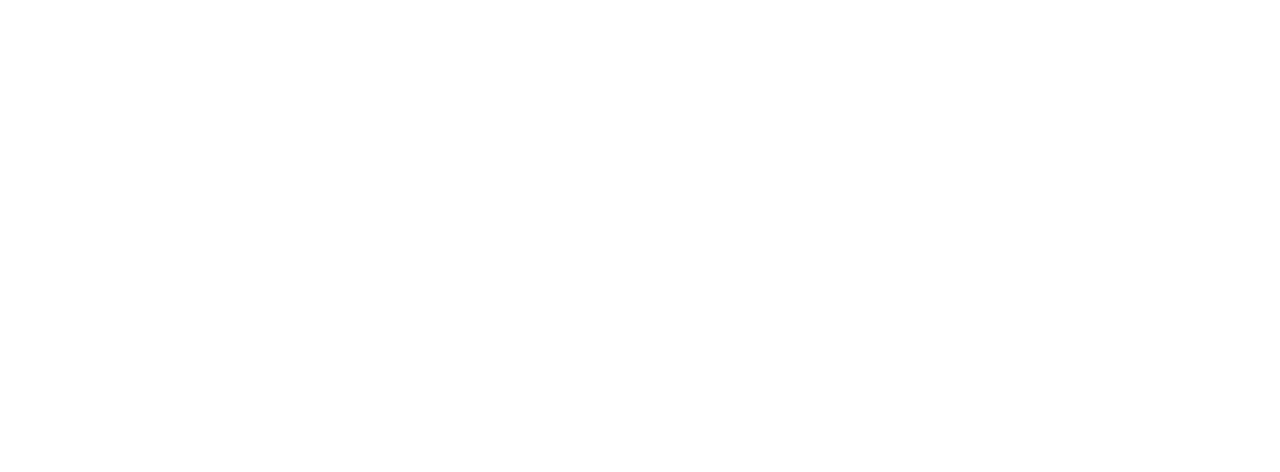
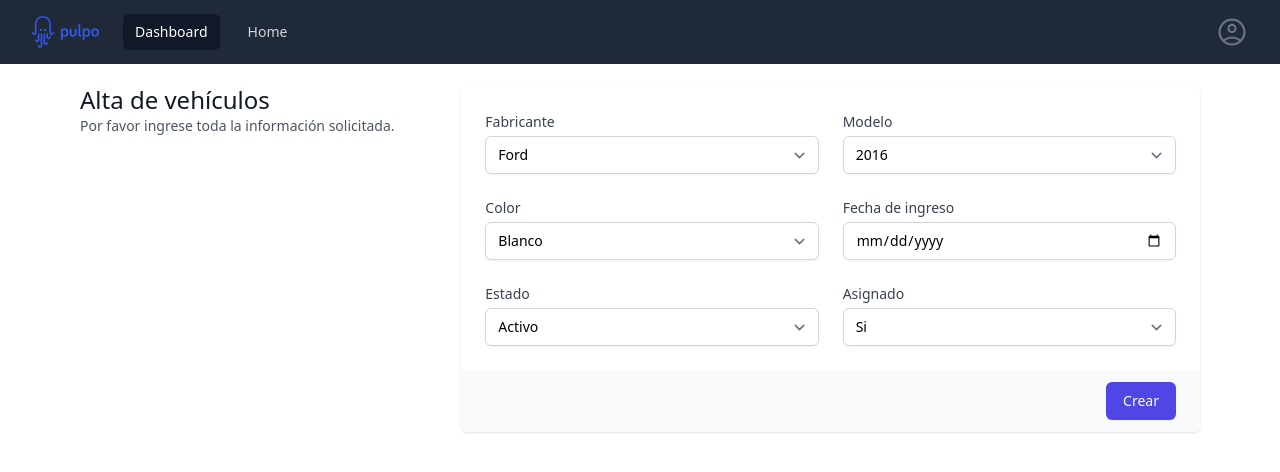
Before and after one commit to oscaracu/testPulpoFullstack, an Angular app in the folder pulpo-client/: page /dashboard/vehicle-form in a window 1280 px wide. Before the commit this address led to /. Shown: the top 472 px of the page. Built offline with nearby package versions, Linux system fonts and the light colour scheme.

Commit message:
frontend/vehicle-form

```diff
--- a/pulpo-client/package.json
+++ b/pulpo-client/package.json
@@ -26,6 +26,7 @@
     "@angular-devkit/build-angular": "^15.0.4",
     "@angular/cli": "~15.0.4",
     "@angular/compiler-cli": "^15.0.0",
+    "@tailwindcss/forms": "^0.5.3",
     "@types/jasmine": "~4.3.0",
     "autoprefixer": "^10.4.13",
     "jasmine-core": "~4.5.0",
--- a/pulpo-client/src/app/app-routing.module.ts
+++ b/pulpo-client/src/app/app-routing.module.ts
@@ -3,6 +3,7 @@ import { RouterModule, Routes } from '@angular/router';
 import { DashboardComponent } from './dashboard/dashboard.component';
 import { LoginComponent } from './login/login.component';
 import { VehicleDetailsComponent } from './vehicle-details/vehicle-details.component';
+import { VehicleFormComponent } from './vehicle-form/vehicle-form.component';
 import { VehiclesListComponent } from './vehicles-list/vehicles-list.component';
 
 const routes: Routes = [
@@ -13,6 +14,7 @@ const routes: Routes = [
     children: [
       { path: '', component: VehiclesListComponent },
       { path: 'vehicle-details/:id', component: VehicleDetailsComponent },
+      { path: 'vehicle-form', component: VehicleFormComponent },
     ],
   },
 ];
--- a/pulpo-client/src/app/app.module.ts
+++ b/pulpo-client/src/app/app.module.ts
@@ -8,6 +8,7 @@ import { LoginComponent } from './login/login.component';
 import { NavbarComponent } from './navbar/navbar.component';
 import { VehiclesListComponent } from './vehicles-list/vehicles-list.component';
 import { VehicleDetailsComponent } from './vehicle-details/vehicle-details.component';
+import { VehicleFormComponent } from './vehicle-form/vehicle-form.component';
 
 @NgModule({
   declarations: [
@@ -16,7 +17,8 @@ import { VehicleDetailsComponent } from './vehicle-details/vehicle-details.compo
     LoginComponent,
     NavbarComponent,
     VehiclesListComponent,
-    VehicleDetailsComponent
+    VehicleDetailsComponent,
+    VehicleFormComponent
   ],
   imports: [
     BrowserModule,
--- a/pulpo-client/src/app/navbar/navbar.component.html
+++ b/pulpo-client/src/app/navbar/navbar.component.html
@@ -7,25 +7,11 @@
                     class="inline-flex items-center justify-center rounded-md p-2 text-gray-400 hover:bg-gray-700 hover:text-white focus:outline-none focus:ring-2 focus:ring-inset focus:ring-white"
                     aria-controls="mobile-menu" aria-expanded="false">
                     <span class="sr-only">Open main menu</span>
-                    <!--
-              Icon when menu is closed.
-
-              Heroicon name: outline/bars-3
-
-              Menu open: "hidden", Menu closed: "block"
-            -->
                     <svg class="block h-6 w-6" xmlns="http://www.w3.org/2000/svg" fill="none" viewBox="0 0 24 24"
                         stroke-width="1.5" stroke="currentColor" aria-hidden="true">
                         <path stroke-linecap="round" stroke-linejoin="round"
                             d="M3.75 6.75h16.5M3.75 12h16.5m-16.5 5.25h16.5" />
                     </svg>
-                    <!--
-              Icon when menu is open.
-
-              Heroicon name: outline/x-mark
-
-              Menu open: "block", Menu closed: "hidden"
-            -->
                     <svg class="hidden h-6 w-6" xmlns="http://www.w3.org/2000/svg" fill="none" viewBox="0 0 24 24"
                         stroke-width="1.5" stroke="currentColor" aria-hidden="true">
                         <path stroke-linecap="round" stroke-linejoin="round" d="M6 18L18 6M6 6l12 12" />
@@ -39,12 +25,11 @@
                 </div>
                 <div class="hidden sm:ml-6 sm:block">
                     <div class="flex space-x-4">
-                        <!-- Current: "bg-gray-900 text-white", Default: "text-gray-300 hover:bg-gray-700 hover:text-white" -->
                         <p class="bg-gray-900 text-white px-3 py-2 rounded-md text-sm font-medium" aria-current="page">
                             Dashboard
                         </p>
 
-                        <a href="#"
+                        <a routerLink="/dashboard"
                             class="text-gray-300 hover:bg-gray-700 hover:text-white px-3 py-2 rounded-md text-sm font-medium">Home</a>
                     </div>
                 </div>
@@ -67,20 +52,9 @@
                         </button>
                     </div>
 
-                    <!--
-              Dropdown menu, show/hide based on menu state.
-
-              Entering: "transition ease-out duration-100"
-                From: "transform opacity-0 scale-95"
-                To: "transform opacity-100 scale-100"
-              Leaving: "transition ease-in duration-75"
-                From: "transform opacity-100 scale-100"
-                To: "transform opacity-0 scale-95"
-            -->
                     <div *ngIf="menus.userOptions"
                         class="absolute right-0 z-10 mt-2 w-48 origin-top-right rounded-md bg-white py-1 shadow-lg ring-1 ring-black ring-opacity-5 focus:outline-none"
                         role="menu" aria-orientation="vertical" aria-labelledby="user-menu-button" tabindex="-1">
-                        <!-- Active: "bg-gray-100", Not Active: "" -->
 
                         <a href="#" class="block px-4 py-2 text-sm text-gray-700" role="menuitem" tabindex="-1"
                             id="user-menu-item-2">Sign out</a>
@@ -93,12 +67,11 @@
     <!-- Mobile menu, show/hide based on menu state. -->
     <div *ngIf="menus.navLink" class="sm:hidden" id="mobile-menu">
         <div class="space-y-1 px-2 pt-2 pb-3">
-            <!-- Current: "bg-gray-900 text-white", Default: "text-gray-300 hover:bg-gray-700 hover:text-white" -->
             <p class="bg-gray-900 text-white block px-3 py-2 rounded-md text-base font-medium" aria-current="page">
                 Dashboard
             </p>
 
-            <a href="#"
+            <a routerLink="/dashboard"
                 class="text-gray-300 hover:bg-gray-700 hover:text-white block px-3 py-2 rounded-md text-base font-medium">Home</a>
         </div>
     </div>
--- /dev/null
+++ b/pulpo-client/src/app/vehicle-form/vehicle-form.component.html
@@ -0,0 +1,84 @@
+<div class="container my-6 px-6 mx-auto md:px-20">
+
+
+    <div class="mt-10 sm:mt-0">
+        <div class="md:grid md:grid-cols-3 md:gap-6">
+            <div class="md:col-span-1">
+                <div class="px-4 sm:px-0">
+                    <h3 class="text-2xl font-medium leading-6 text-gray-900">Alta de vehículos</h3>
+                    <p class="mt-1 text-sm text-gray-600">Por favor ingrese toda la información solicitada.</p>
+                </div>
+            </div>
+            <div class="mt-5 md:col-span-2 md:mt-0">
+                <form action="#" method="POST">
+                    <div class="overflow-hidden shadow sm:rounded-md">
+                        <div class="bg-white px-4 py-5 sm:p-6">
+                            <div class="grid grid-cols-6 gap-6">
+                                <div class="col-span-6 sm:col-span-3">
+                                    <label for="make" class="block text-sm font-medium text-gray-700">Fabricante</label>
+                                    <select id="make" name="make" autocomplete="off"
+                                        class="mt-1 block w-full rounded-md border border-gray-300 bg-white py-2 px-3 shadow-sm focus:border-indigo-500 focus:outline-none focus:ring-indigo-500 sm:text-sm">
+                                        <option>Ford</option>
+                                        <option>Dodge</option>
+                                        <option>Nissan</option>
+                                    </select>
+                                </div>
+                                <div class="col-span-6 sm:col-span-3">
+                                    <label for="model" class="block text-sm font-medium text-gray-700">Modelo</label>
+                                    <select id="model" name="model" autocomplete="off"
+                                        class="mt-1 block w-full rounded-md border border-gray-300 bg-white py-2 px-3 shadow-sm focus:border-indigo-500 focus:outline-none focus:ring-indigo-500 sm:text-sm">
+                                        <option>2016</option>
+                                        <option>2017</option>
+                                        <option>2018</option>
+                                    </select>
+                                </div>
+                                <div class="col-span-6 sm:col-span-3">
+                                    <label for="color" class="block text-sm font-medium text-gray-700">Color</label>
+                                    <select id="color" name="color" autocomplete="off"
+                                        class="mt-1 block w-full rounded-md border border-gray-300 bg-white py-2 px-3 shadow-sm focus:border-indigo-500 focus:outline-none focus:ring-indigo-500 sm:text-sm">
+                                        <option>Blanco</option>
+                                        <option>Negro</option>
+                                        <option>Plata</option>
+                                    </select>
+                                </div>
+
+
+
+                                <div class="col-span-6 sm:col-span-3">
+                                    <label for="admissionDate" class="block text-sm font-medium text-gray-700">Fecha de
+                                        ingreso</label>
+                                    <input type="date" name="admissionDate" id="admissionDate" autocomplete="off"
+                                        class="mt-1 block w-full rounded-md border-gray-300 shadow-sm focus:border-indigo-500 focus:ring-indigo-500 sm:text-sm">
+                                </div>
+
+                                <div class="col-span-6 sm:col-span-3">
+                                    <label for="isActive" class="block text-sm font-medium text-gray-700">Estado</label>
+                                    <select id="isActive" name="isActive" autocomplete="off"
+                                        class="mt-1 block w-full rounded-md border border-gray-300 bg-white py-2 px-3 shadow-sm focus:border-indigo-500 focus:outline-none focus:ring-indigo-500 sm:text-sm">
+                                        <option>Activo</option>
+                                        <option>Inactivo</option>
+                                    </select>
+                                </div>
+
+                                <div class="col-span-6 sm:col-span-3">
+                                    <label for="isAssigned"
+                                        class="block text-sm font-medium text-gray-700">Asignado</label>
+                                    <select id="isAssigned" name="isAssigned" autocomplete="off"
+                                        class="mt-1 block w-full rounded-md border border-gray-300 bg-white py-2 px-3 shadow-sm focus:border-indigo-500 focus:outline-none focus:ring-indigo-500 sm:text-sm">
+                                        <option>Si</option>
+                                        <option>No</option>
+                                    </select>
+                                </div>
+
+                            </div>
+                        </div>
+                        <div class="bg-gray-50 px-4 py-3 text-right sm:px-6">
+                            <button type="submit"
+                                class="inline-flex justify-center rounded-md border border-transparent bg-indigo-600 py-2 px-4 text-sm font-medium text-white shadow-sm hover:bg-indigo-700 focus:outline-none focus:ring-2 focus:ring-indigo-500 focus:ring-offset-2">Crear</button>
+                        </div>
+                    </div>
+                </form>
+            </div>
+        </div>
+    </div>
+</div>
--- a/pulpo-client/tailwind.config.js
+++ b/pulpo-client/tailwind.config.js
@@ -4,5 +4,5 @@ module.exports = {
   theme: {
     extend: {},
   },
-  plugins: [],
+  plugins: [require("@tailwindcss/forms")],
 };
```
Also changed, not shown: pulpo-client/src/app/vehicle-form/vehicle-form.component.ts (added, +10 -0 lines), pulpo-client/src/app/vehicle-form/vehicle-form.component.css (added), 2 other files (tests, documents, lock files or other folders).
